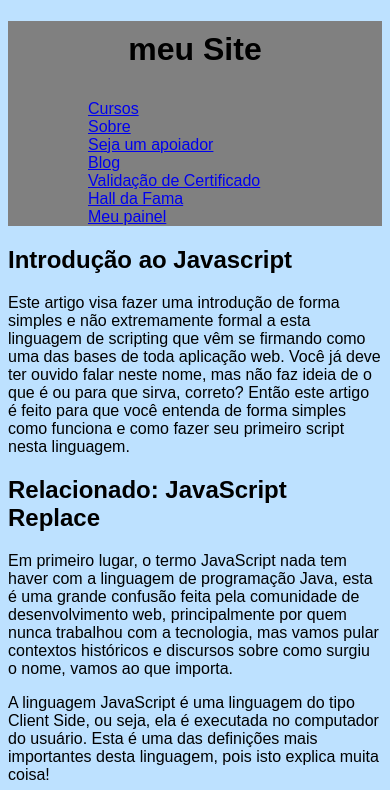
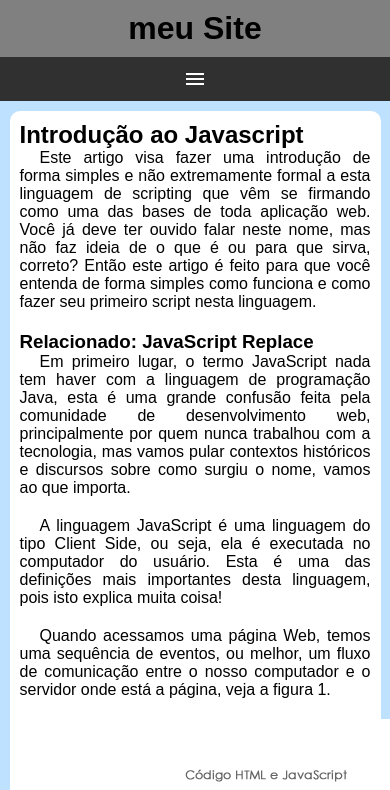
Before and after one commit to nilsonsantos37/html-css, a plain HTML site: page execícios/ex026/MQ005/index.html in a window 390 px wide. Shown: the top 790 px of the page. Drawn offline with Linux system fonts and the light colour scheme.

Commit message:
exercício 26 005 Media Query

```diff
--- a/execícios/ex026/MQ005/estilos/style.css
+++ b/execícios/ex026/MQ005/estilos/style.css
@@ -2,6 +2,8 @@
 
 *{
     font-family: Arial, Helvetica, sans-serif;
+    margin: 0px;
+    padding: 0px;
 }
 
 body, html {
@@ -17,10 +19,57 @@ header > h1 {
     text-align: center;
 }
 
+span#burger {
+    background-color: rgb(48, 48, 48);
+    color: white;
+    display: block;
+    text-align: center;
+    padding: 10px;
+    cursor: pointer;
+}
+
+span#burger:hover {
+    background-color: white;
+    color: black;
+}
+
 menu {
-    display: block;
+    display: none;
 }
 
 menu > ul {
     list-style-type: none;
 }
+
+menu > ul > li > a {
+    display: block;
+    padding: 10px;
+    text-decoration: none;
+    text-align: center;
+    background-color: rgb(87, 87, 87);
+    color: white;
+    border-top: 2px solid gray;
+}
+
+menu > ul >li > a:hover {
+    background-color: gray;
+}
+
+main {
+    width: 90vw;
+    background-color: white;
+    margin: auto;
+    margin-top: 10px;
+    padding: 10px;
+    border-radius: 10px;
+}
+
+article {
+    padding-bottom: 20px;
+}
+
+article > p {
+    text-align: justify;
+    margin-bottom: 20px;
+    text-indent: 20px;
+}
--- a/execícios/ex026/MQ005/index.html
+++ b/execícios/ex026/MQ005/index.html
@@ -4,12 +4,16 @@
     <meta charset="UTF-8">
     <meta name="viewport" content="width=device-width, initial-scale=1.0">
     <title>media Query</title>
+    <link rel="stylesheet" href="https://fonts.googleapis.com/icon?family=Material+Icons">
     <link rel="stylesheet" href="estilos/style.css">
 </head>
 <body>
     <header>
         <h1>meu Site</h1>
-        <menu>
+        <span id="burger" class="material-icons" onclick="clickMenu()">
+            menu
+            </span>
+        <menu id="itens">
             <ul>
                 <li><a href="#">Cursos</a></li>
                 <li><a href="#">Sobre</a></li>
@@ -30,7 +34,7 @@
                 Este artigo visa fazer uma introdução de forma simples e não extremamente formal a esta linguagem de scripting que vêm se firmando como uma das bases de toda aplicação web. Você já deve ter ouvido falar neste nome, mas não faz ideia de o que é ou para que sirva, correto? Então este artigo é feito para que você entenda de forma simples como funciona e como fazer seu primeiro script nesta linguagem.
             </p>
 
-<h2>Relacionado: JavaScript Replace</h2>
+<h3>Relacionado: JavaScript Replace</h3>
 
 <p>Em primeiro lugar, o termo JavaScript nada tem haver com a linguagem de programação Java, esta é uma grande confusão feita pela comunidade de desenvolvimento web, principalmente por quem nunca trabalhou com a tecnologia, mas vamos pular contextos históricos e discursos sobre como surgiu o nome, vamos ao que importa.</p>
 
@@ -63,5 +67,13 @@ Mas qual o motivo de saber isso? Muito simples, o fato de o seu computador receb
 
         </article>
     </main>
+    <script>
+       function clickMenu() {  // if significa "se"
+        if(itens.style.display == 'block') {   //sinal de igual duplo significa "igual"
+           itens.style.display = 'none'  // sinal de igual sozinho significa "recebe"
+        } else{  // else significa "se não"
+            itens.style.display = 'block'        }
+    }
+    </script>
 </body>
 </html>
```
